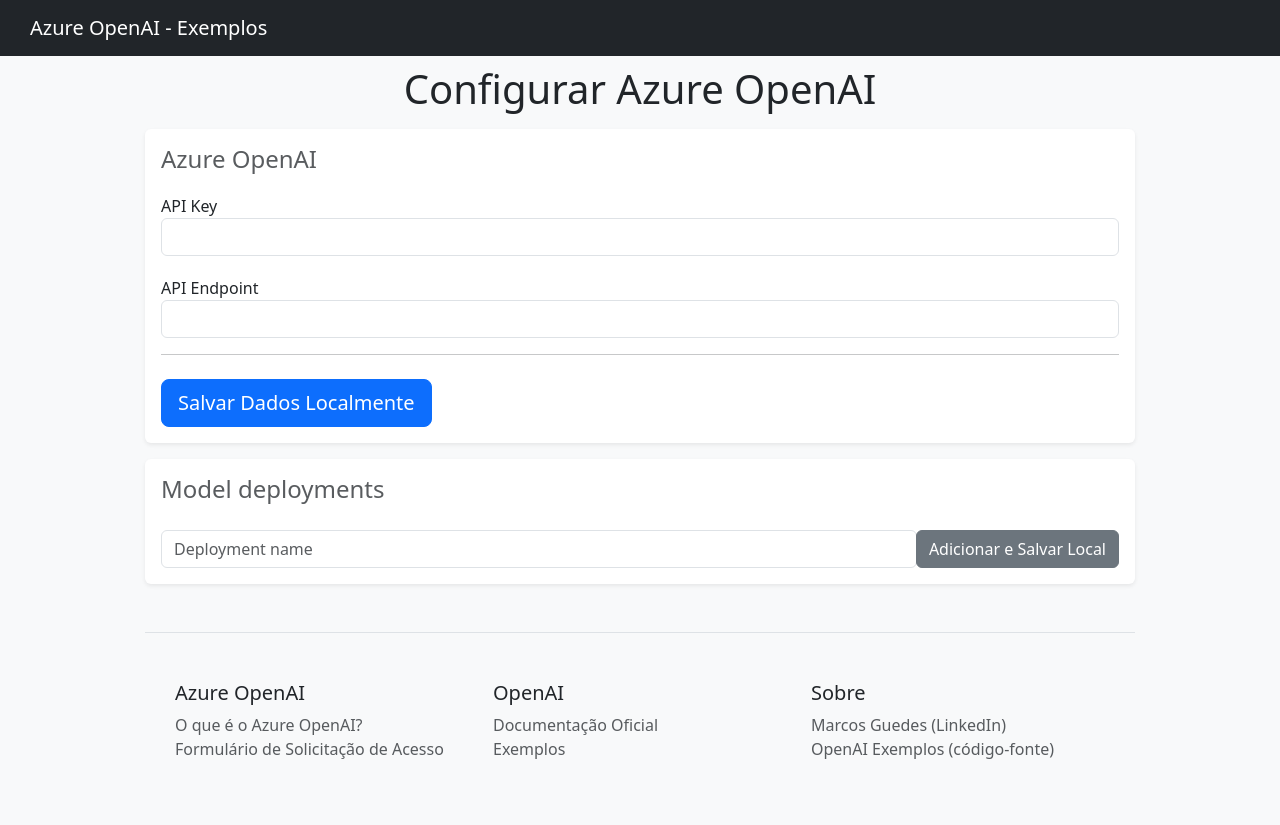
After one commit to marcosguedes01/python-flask-azure-openai-webapp-examples, a Flask app: page /config-openai in a window 1280 px wide. The commit adds this page. Run offline with Flask 3, Linux system fonts and the light colour scheme; some libraries are stand-ins or nearby versions.

Commit message:
Initial and config web pages created

```diff
--- a/app.py
+++ b/app.py
@@ -1,7 +1,6 @@
-from flask import Flask, render_template
+from flask import Flask
+from routes import routes_bp;
 
 app = Flask(__name__)
 
-@app.route("/")
-def hello_world():
-    return render_template("index.html")
+app.register_blueprint(routes_bp)
--- a/requirements.txt
+++ b/requirements.txt
@@ -1,2 +1,5 @@
 Flask==2.3.2
 template-render==0.1.0
+requests==2.31.0
+jsonify==0.5
+blueprint==3.4.2
--- /dev/null
+++ b/routes.py
@@ -0,0 +1,17 @@
+from flask import Blueprint, request, jsonify, render_template
+from examples.getLocalstorage import getLocalstorage
+
+# Crie um objeto Blueprint
+routes_bp = Blueprint('routes', __name__)
+
+@routes_bp.route("/")
+def hello_world():
+    return render_template("index.html")
+
+@routes_bp.route('/config-openai')
+def about():
+    return render_template("config-openai.html")
+
+@routes_bp.route('/get_localstorage', methods=['GET', 'POST'])
+def get_localstorage():
+    return getLocalstorage()
--- /dev/null
+++ b/static/scripts/config-openai.js
@@ -0,0 +1,167 @@
+$(document).ready(function(){
+    loadConfigOpenaiData();
+    loadModelDeploymentsData();
+});
+
+function submitConfigOpenaiForm(event) {
+    event.preventDefault();
+
+    validateFormData(event, 'form-config-openai', saveConfigOpenaiData);
+}
+
+function submitModelDeploymentsForm(event) {
+    event.preventDefault();
+
+    validateFormData(event, 'form-config-model-deployments', addModelDeploymentData);
+}
+
+function validateFormData(event, formDataName, fnCallback) {
+    const form = document.getElementById(formDataName);
+
+    if (form.checkValidity() === false) {
+        event.stopPropagation();
+    } else {
+        if (fnCallback) fnCallback();
+    }
+    form.classList.add('was-validated');
+}
+
+function saveConfigOpenaiData() {
+    const data = $("#form-config-openai").serializeObject();
+
+    localStorage.setItem("azureOpenaiConfig", JSON.stringify(data))
+
+    showSuccessMessage('config-openai-container');
+}
+
+function addModelDeploymentData() {
+    let modelDeploymentsData = [];
+    const modelDeploymentsStorage = localStorage.getItem("azureModelDeployments");
+    if (modelDeploymentsStorage) modelDeploymentsData = JSON.parse(modelDeploymentsStorage);
+
+    const data = $("#form-config-model-deployments").serializeObject();
+
+    const filter = modelDeploymentsData.some(p => p.deploymentName == data.deploymentName);
+    if (filter) {
+        showErrorMessage('model-deployments-container', `Já existe um model deployment com o nome "${data.deploymentName}" cadastrado.`);
+        return;
+    }
+
+    modelDeploymentsData.push(data);
+
+    localStorage.setItem("azureModelDeployments", JSON.stringify(modelDeploymentsData))
+
+    showSuccessMessage('model-deployments-container');
+    loadModelDeploymentsData();
+
+    setTimeout(() => {
+        $("#form-config-model-deployments").removeClass("was-validated");
+        $("input[name=deploymentName]").val("");
+    }, 100);
+}
+
+function loadConfigOpenaiData() {
+    const azureOpenaiConfigStorage = localStorage.getItem("azureOpenaiConfig");
+    if (!azureOpenaiConfigStorage) return;
+
+    const azureOpenaiConfigData = JSON.parse(azureOpenaiConfigStorage);
+    $("input[name=azureOpenaiApiKey]").val(azureOpenaiConfigData.azureOpenaiApiKey);
+    $("input[name=azureOpenaiApiEndpoint]").val(azureOpenaiConfigData.azureOpenaiApiEndpoint);
+
+    const data = {
+        azureOpenaiConfig: localStorage.getItem('azureOpenaiConfig')
+    };
+
+    $.ajax({
+        type: "POST",
+        url: '/get_localstorage',
+        dataType: "json",
+        contentType: 'application/json',
+        data: JSON.stringify(data),
+        success: function(response) {
+            console.log("response config:", response)
+        }
+    });
+}
+
+function loadModelDeploymentsData() {
+    let modelDeploymentsData = [];
+    const modelDeploymentsStorage = localStorage.getItem("azureModelDeployments");
+    if (modelDeploymentsStorage) modelDeploymentsData = JSON.parse(modelDeploymentsStorage);
+
+    $("ul.model-deployments-options").empty();
+    for (let index = 0; index < modelDeploymentsData.length; index++) {
+        const element = modelDeploymentsData[index];
+
+        $("ul.model-deployments-options").append(`<li class="list-group-item d-flex justify-content-between lh-condensed">\
+                    <div>\
+                        <h6 class="my-0">${element.deploymentName}</h6>\
+                    </div>\
+                    <button type="button" class="close" data-dismiss="alert" aria-label="Close">\
+                        <span aria-hidden="true">&times;</span>\
+                    </button>\
+                </li>`);
+
+        $("ul.model-deployments-options li").last().one("click", function(){
+            modelDeploymentsData.splice($(this).index(), 1);
+            localStorage.setItem("azureModelDeployments", JSON.stringify(modelDeploymentsData))
+            $(this).remove();
+            showSuccessMessage('model-deployments-container');
+        });
+    }
+}
+
+function showSuccessMessage(containerClassName) {
+    let messageClosed = false;
+    $(`.${containerClassName} .alert.alert-success`).removeClass('d-none');
+    setTimeout(() => {
+        $('.alert.alert-success').addClass('show');
+    }, 100);
+
+    $(`.${containerClassName} .alert.alert-success .close`).one( "click", function() {
+        $('.alert.alert-success').removeClass('show');
+        messageClosed = true;
+
+        setTimeout(() => {
+            $('.alert.alert-success').addClass('d-none')
+        }, 100);
+    });
+
+    setTimeout(() => {
+        if (messageClosed) return;
+
+        $(`.${containerClassName} .alert.alert-success`).removeClass('show');
+        setTimeout(() => {
+            $(`.${containerClassName} .alert.alert-success`).addClass('d-none')
+        }, 100);
+    }, 3000);
+}
+
+function showErrorMessage(containerClassName, errorMessage) {
+    let messageClosed = false;
+
+    $(`.${containerClassName} .alert.alert-danger .errorMessage`).text(errorMessage);
+
+    $(`.${containerClassName} .alert.alert-danger`).removeClass('d-none');
+    setTimeout(() => {
+        $('.alert.alert-danger').addClass('show');
+    }, 100);
+
+    $(`.${containerClassName} .alert.alert-danger .close`).one( "click", function() {
+        $('.alert.alert-danger').removeClass('show');
+        messageClosed = true;
+
+        setTimeout(() => {
+            $('.alert.alert-danger').addClass('d-none')
+        }, 100);
+    });
+
+    setTimeout(() => {
+        if (messageClosed) return;
+
+        $(`.${containerClassName} .alert.alert-danger`).removeClass('show');
+        setTimeout(() => {
+            $(`.${containerClassName} .alert.alert-danger`).addClass('d-none')
+        }, 100);
+    }, 3000);
+}
--- /dev/null
+++ b/static/styles/base.css
@@ -0,0 +1,67 @@
+body {
+    padding-top: 55px;
+    background-color: #f8f9fa;
+    /* padding-left: 30px !important;
+    padding-right: 30px !important; */
+}
+
+nav, footer {
+    padding-left: 30px !important;
+    padding-right: 30px !important;
+}
+
+.alert .close {
+    position: absolute;
+    top: 0;
+    right: 0;
+    padding: 0.75rem 1.25rem;
+    color: inherit;
+    background-color: transparent;
+    border: 0;
+    font-size: 1.5rem;
+    font-weight: 700;
+    line-height: 1;
+    text-shadow: 0 1px 0 #fff;
+    opacity: .5;
+}
+
+.alert .close:hover {
+    color: black !important;
+    font-weight: bold;
+}
+
+.highlight-background-container {
+    background-color: #e9ecef;
+    padding-left: 30px;
+    padding-right: 30px;
+}
+
+.app-footer {
+    padding: 2.5rem 0;
+    color: #999;
+    text-align: center;
+    background-color: #f9f9f9;
+    border-top: 0.05rem solid #e5e5e5;
+}
+
+a {
+    text-decoration: none;
+}
+
+a:hover {
+    text-decoration: underline;
+}
+
+.container-base-default {
+    max-width: 990px;
+    margin: auto;
+}
+
+.container-title {
+    text-align: center;
+    margin-top: 10px;
+}
+
+form, row {
+    width: 100%;
+}
--- /dev/null
+++ b/static/styles/config-openai.css
@@ -0,0 +1,43 @@
+.alert {
+    margin-top: 25px;
+}
+
+form .item {
+    margin-top: 20px;
+}
+
+form .item:first-child {
+    margin-top: 0px;
+}
+
+form .row h4 {
+    margin: 0px;
+    margin-top: 30px;
+}
+
+form .row:first-child h4 {
+    margin-top: 0px;
+}
+
+.model-deployments-options {
+    margin-top: 10px;
+}
+
+.model-deployments-options li div {
+    display: flex;
+    flex-direction: row;
+    align-items: center;
+}
+
+.model-deployments-options button {
+    background-color: transparent;
+    border: 0;
+    font-size: 1.5rem;
+    font-weight: 700;
+    color: #999;
+}
+
+.model-deployments-options button:hover {
+    color: black !important;
+    font-weight: bold;
+}
--- /dev/null
+++ b/static/styles/index.css
@@ -0,0 +1,4 @@
+.highlight-message-container {
+    padding-top: 30px;
+    padding-bottom: 30px;
+}
--- /dev/null
+++ b/templates/base.html
@@ -0,0 +1,60 @@
+<!DOCTYPE html>
+<html lang="en">
+<head>
+    <meta charset="UTF-8">
+    <meta http-equiv="X-UA-Compatible" content="IE=edge">
+    <meta name="viewport" content="width=device-width, initial-scale=1.0">
+
+    <link rel="stylesheet" href="https://cdn.jsdelivr.net/npm/bootstrap@5.3.0-alpha3/dist/css/bootstrap.min.css" integrity="sha384-KK94CHFLLe+nY2dmCWGMq91rCGa5gtU4mk92HdvYe+M/SXH301p5ILy+dN9+nJOZ" crossorigin="anonymous">
+
+    <link rel="stylesheet" href="{{ url_for('static', filename='/styles/base.css') }}" />
+
+    {% block styles %}{% endblock %}
+
+    <title>Azure OpenAI - Exemplos</title>
+</head>
+<body>
+    <nav class="navbar navbar-expand-md navbar-dark fixed-top bg-dark">
+        <a class="navbar-brand" href="/">Azure OpenAI - Exemplos</a>
+    </nav>
+
+    <main role="main">
+
+        {% block content %}{% endblock %}
+
+    </main>
+
+    <footer class="pt-4 my-md-5 pt-md-5 border-top container-base-default">
+        <div class="row">
+            <div class="col-6 col-md">
+                <h5>Azure OpenAI</h5>
+                <ul class="list-unstyled text-small">
+                    <li><a class="text-muted" href="https://learn.microsoft.com/pt-br/azure/cognitive-services/openai/overview" target="_blank">O que é o Azure OpenAI?</a></li>
+                    <li><a class="text-muted" href="https://customervoice.microsoft.com/Pages/ResponsePage.aspx?id=v4j5cvGGr0GRqy180BHbR7en2Ais5pxKtso_Pz4b1_xUOFA5Qk1UWDRBMjg0WFhPMkIzTzhKQ1dWNyQlQCN0PWcu" target="_blank">Formulário de Solicitação de Acesso</a></li>
+                </ul>
+            </div>
+            <div class="col-6 col-md">
+                <h5>OpenAI</h5>
+                <ul class="list-unstyled text-small">
+                    <li><a class="text-muted" href="https://platform.openai.com/docs/introduction" target="_blank">Documentação Oficial</a></li>
+                    <li><a class="text-muted" href="https://platform.openai.com/examples" target="_blank">Exemplos</a></li>
+                </ul>
+            </div>
+            <div class="col-6 col-md">
+            <h5>Sobre</h5>
+            <ul class="list-unstyled text-small">
+                <li><a class="text-muted" href="https://www.linkedin.com/in/marcosguedesjr/" target="_blank">Marcos Guedes (LinkedIn)</a></li>
+                <li><a class="text-muted" href="https://github.com/marcosguedes01/python-flask-azure-openai-webapp-examples" target="_blank">OpenAI Exemplos (código-fonte)</a></li>
+            </ul>
+            </div>
+        </div>
+    </footer>
+
+    <script src="https://cdn.jsdelivr.net/npm/bootstrap@5.3.0-alpha3/dist/js/bootstrap.bundle.min.js" integrity="sha384-ENjdO4Dr2bkBIFxQpeoTz1HIcje39Wm4jDKdf19U8gI4ddQ3GYNS7NTKfAdVQSZe" crossorigin="anonymous"></script>
+    <script type="text/javascript" language="javascript" src="https://ajax.aspnetcdn.com/ajax/jQuery/jquery-3.6.4.min.js"></script>
+    <script src="https://cdnjs.cloudflare.com/ajax/libs/jquery-serialize-object/2.5.0/jquery.serialize-object.min.js" integrity="sha512-Gn0tSSjkIGAkaZQWjx3Ctl/0dVJuTmjW/f9QyB302kFjU4uTNP4HtA32U2qXs/TRlEsK5CoEqMEMs7LnzLOBsA==" crossorigin="anonymous" referrerpolicy="no-referrer"></script>
+
+    {% block scripts %}{% endblock %}
+
+</body>
+</html>
--- /dev/null
+++ b/templates/config-openai.html
@@ -0,0 +1,105 @@
+{% extends 'base.html' %}
+
+{% block styles %}
+<link rel="stylesheet" href="{{ url_for('static', filename='/styles/config-openai.css') }}" />
+{% endblock %}
+
+{% block content %}
+<div class="container-base-default container-title">
+    <h1>Configurar Azure OpenAI</h1>
+</div>
+
+<div class="my-3 p-3 bg-white rounded shadow-sm container-base-default config-openai-container">
+    <div class="col-md-12 order-md-1">
+        <form id="form-config-openai" class="needs-validation" onsubmit="submitConfigOpenaiForm(event)" novalidate>
+            <div class="row">
+                <h4 class="d-flex justify-content-between align-items-center">
+                    <span class="text-muted">Azure OpenAI</span>
+                </h4>
+                <div class="col-md-12 mb-6 item">
+                    <label for="azureOpenaiApiKey">API Key</label>
+                    <input type="text" class="form-control" id="azureOpenaiApiKey" name="azureOpenaiApiKey" placeholder="" value="" required>
+                    <div class="invalid-feedback">
+                        Campo obrigatório.
+                    </div>
+                </div>
+                <div class="col-md-12 mb-6 item">
+                    <label for="azureOpenaiApiEndpoint">API Endpoint</label>
+                    <input type="text" class="form-control" id="azureOpenaiApiEndpoint" name="azureOpenaiApiEndpoint" placeholder="" value="" required>
+                    <div class="invalid-feedback">
+                        Campo obrigatório.
+                    </div>
+                </div>
+            </div>
+
+            <hr class="mb-4">
+            <button class="btn btn-primary btn-lg btn-block" type="submit">Salvar Dados Localmente</button>
+        </form>
+    </div>
+
+    <div class="alert alert-success alert-dismissible fade d-none" role="alert">
+        Operação realizada com sucesso.
+        <button type="button" class="close" data-dismiss="alert" aria-label="Close">
+          <span aria-hidden="true">&times;</span>
+        </button>
+    </div>
+</div>
+
+<div class="my-3 p-3 bg-white rounded shadow-sm container-base-default model-deployments-container">
+    <div class="col-md-12 order-md-1">
+        <form id="form-config-model-deployments" class="needs-validation" onsubmit="submitModelDeploymentsForm(event)" novalidate>
+            <div class="row">
+                <div class="col-md-12 mb-6 item">
+                    <h4 class="d-flex justify-content-between align-items-center">
+                        <span class="text-muted">Model deployments</span>
+                    </h4>
+                    <ul class="list-group mb-3 model-deployments-options">
+                        <!-- <li class="list-group-item d-flex justify-content-between lh-condensed">
+                            <div>
+                                <h6 class="my-0">gpt35turbo</h6>
+                            </div>
+                            <button type="button" class="close" data-dismiss="alert" aria-label="Close">
+                                <span aria-hidden="true">&times;</span>
+                            </button>
+                        </li> -->
+                    </ul>
+                </div>
+            </div>
+
+            <div class="row">
+                <div class="input-group" style="display: flex; flex-direction: row;">
+                    <div style="flex-grow: 1;">
+                        <input type="text" class="form-control" id="deploymentName" name="deploymentName" required placeholder="Deployment name">
+                        <div class="invalid-feedback">
+                            Campo obrigatório.
+                        </div>
+                    </div>
+
+                    <div class="input-group-append">
+                      <button type="submit" class="btn btn-secondary">Adicionar e Salvar Local</button>
+                    </div>
+                  </div>
+            </div>
+        </form>
+    </div>
+
+    <div class="alert alert-success alert-dismissible fade d-none" role="alert">
+        Operação realizada com sucesso.
+        <button type="button" class="close" data-dismiss="alert" aria-label="Close">
+          <span aria-hidden="true">&times;</span>
+        </button>
+    </div>
+
+    <div class="alert alert-danger alert-dismissible fade d-none" role="alert">
+        Erro: <span class="errorMessage">Mensagem de erro</span>
+        <button type="button" class="close" data-dismiss="alert" aria-label="Close">
+          <span aria-hidden="true">&times;</span>
+        </button>
+    </div>
+</div>
+
+{% endblock %}
+
+{% block scripts %}
+<script type="text/javascript" language="javascript" src="{{ url_for('static', filename='/scripts/config-openai.js') }}"></script>
+{% endblock %}
```
Also changed, not shown: examples/getLocalstorage.py (added, +16 -0 lines), templates/index.html (+46 -14 lines),  __init__.py (added), README.md, examples/ __init__.py (added).
